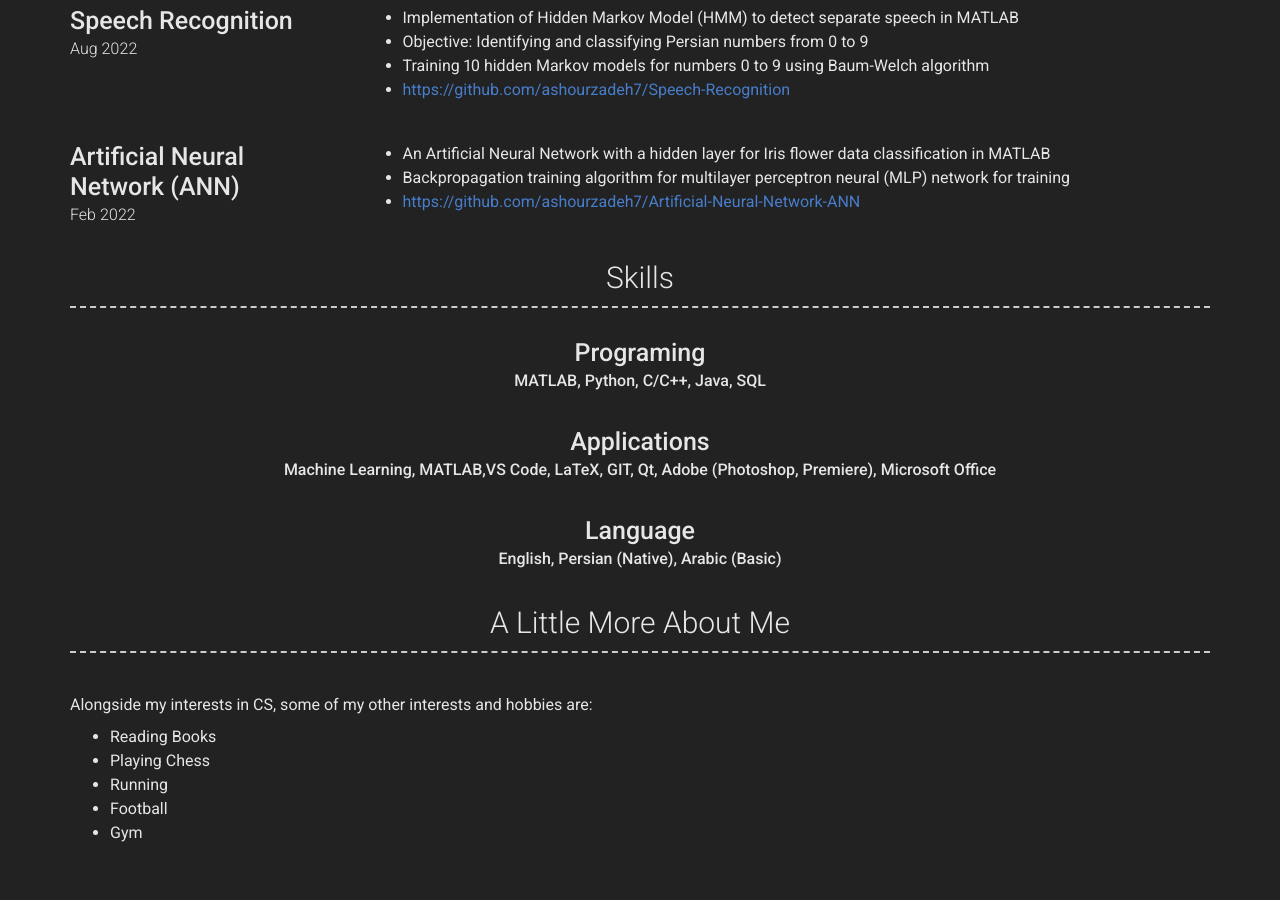
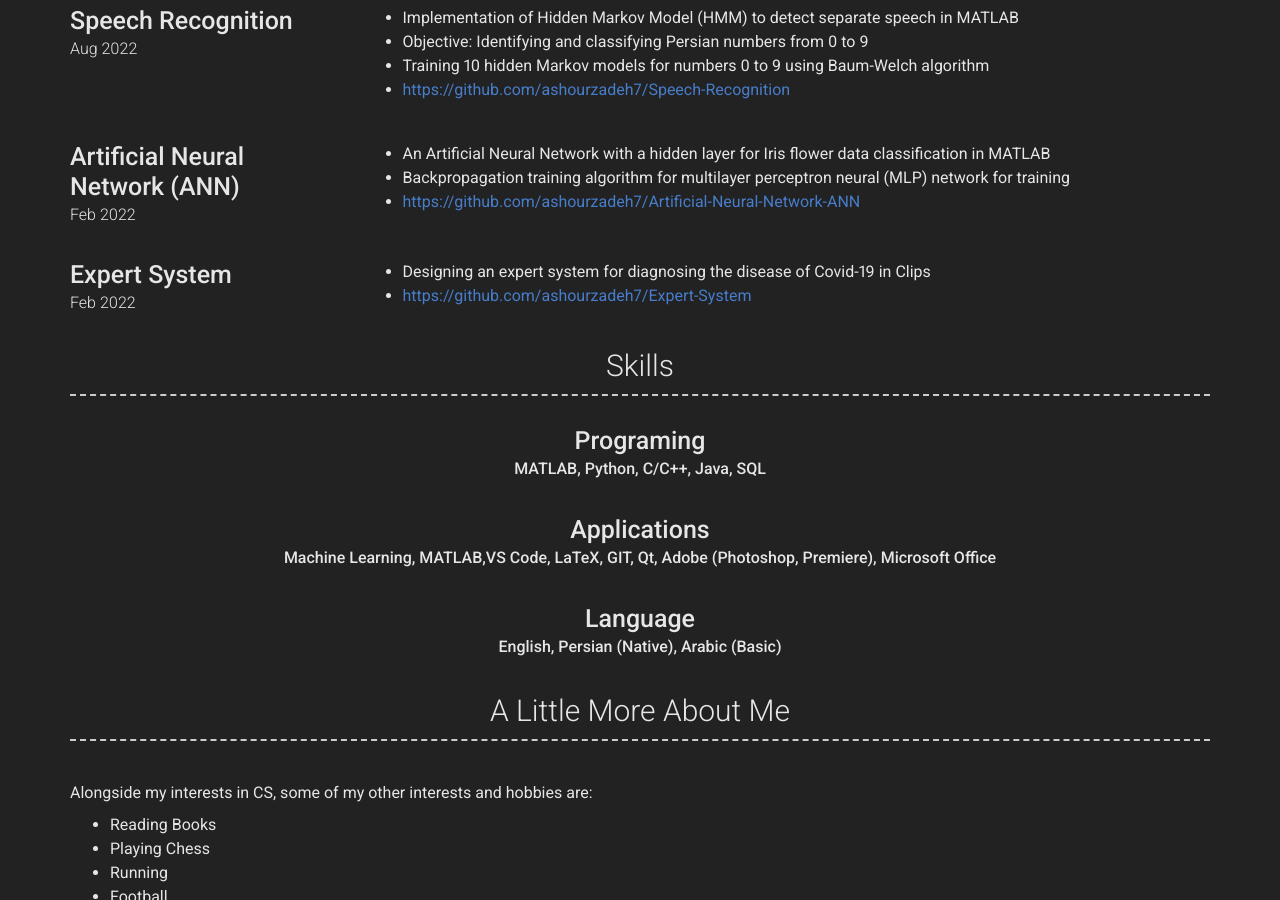
Before and after one commit to ashourzadeh7/ashourzadeh7.github.io, a Jekyll site: the page built from index.md, in a window 1280 px wide and 900 px high, scrolled down 1350 px. Built offline with Jekyll 4.4.1, drawn with Linux system fonts in a browser that asks for light colours; nearby versions of some CDN libraries.

Commit message:
Update _config.yml

```diff
--- a/_config.yml
+++ b/_config.yml
@@ -141,6 +141,14 @@ content:
             - Backpropagation training algorithm for multilayer perceptron neural (MLP) network for training
             - [https://github.com/ashourzadeh7/Artificial-Neural-Network-ANN](https://github.com/ashourzadeh7/Artificial-Neural-Network-ANN)
 
+      - layout: top-middle
+        title: Expert System
+        # sub_title:
+        caption: Feb 2022
+        layout: text
+        description: |
+            - Designing an expert system for diagnosing the disease of Covid-19 in Clips
+            - [https://github.com/ashourzadeh7/Expert-System](https://github.com/ashourzadeh7/Expert-System)
 
 #      - layout: top-middle
 #        title:  Teaching Assistant
```
